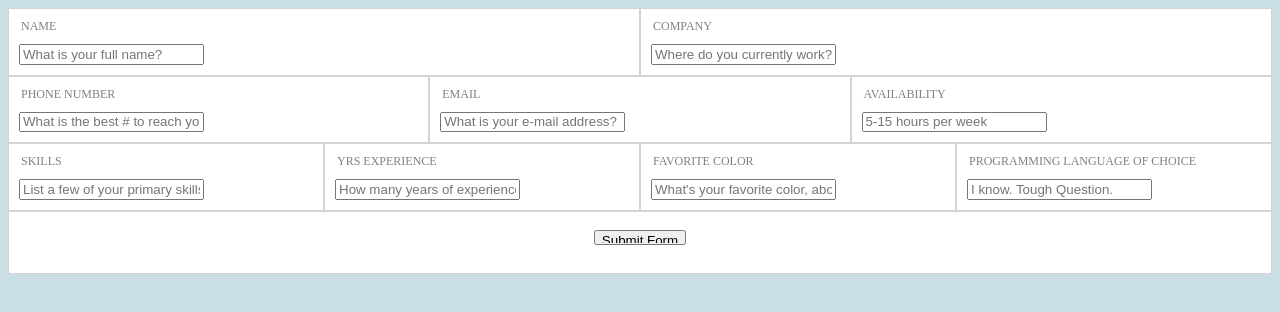
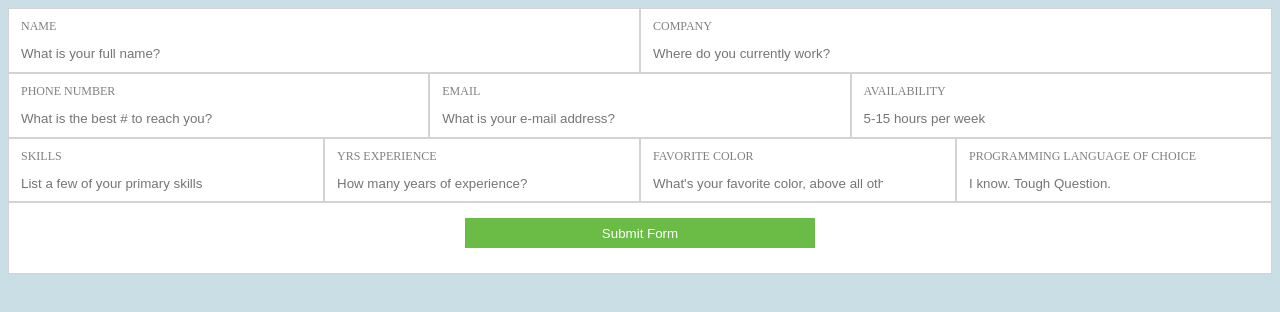
Before and after one commit to leowolf749/Layout-Box, a plain HTML site: page index.html in a window 1280 px wide. Drawn offline with Linux system fonts and the light colour scheme.

Commit message:
Added transparent input borders and styled submit form button

```diff
--- a/index.html
+++ b/index.html
@@ -45,7 +45,7 @@
         <p>PROGRAMMING LANGUAGE OF CHOICE</p>
             <input type="text" placeholder="I know. Tough Question.">
     </section><section id="submit">
-            <input type="submit" value="Submit Form">
+            <input type="submit" value="Submit Form" class="button">
     </section>
 
 
--- a/style.css
+++ b/style.css
@@ -1,5 +1,6 @@
 body {
     background-color: #c9dfe5;
+
 }
 
 
@@ -75,18 +76,27 @@ form {
 
 input {
     height: 1.1em;
+    width: 230px;
     margin-left: 10px;
     margin-right: 10px;
     margin-bottom: 10px;
-    outline: none;
+    background: transparent;
+    border: none;
 
 }
 
 #submit {
     display: flex;
     justify-content: center;
-    padding: 18px;
+    padding: 15px;
 
+}
+
+.button {
+    color: white;
+    background-color:#6abc47;
+    height: 30px;
+    width: 350px;
 }
 
 
```
